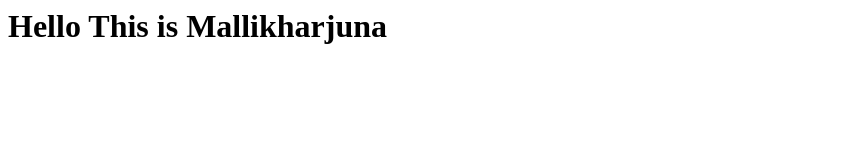
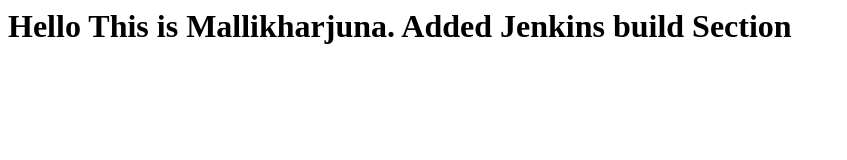
Before and after one commit to MallikarjunaRaoP/jenkins-demo, a plain HTML site: page index.html in a window 1280 px wide. Shown: the whole page, without its empty margins (0-847 px from the left). Drawn offline with Linux system fonts and the light colour scheme.

Commit message:
build section

```diff
--- a/index.html
+++ b/index.html
@@ -1,5 +1,5 @@
 <html>
 <body>
-<h1>Hello This is Mallikharjuna<h1>
+<h1>Hello This is Mallikharjuna. Added Jenkins build Section<h1>
 </body>
 </html>
```
